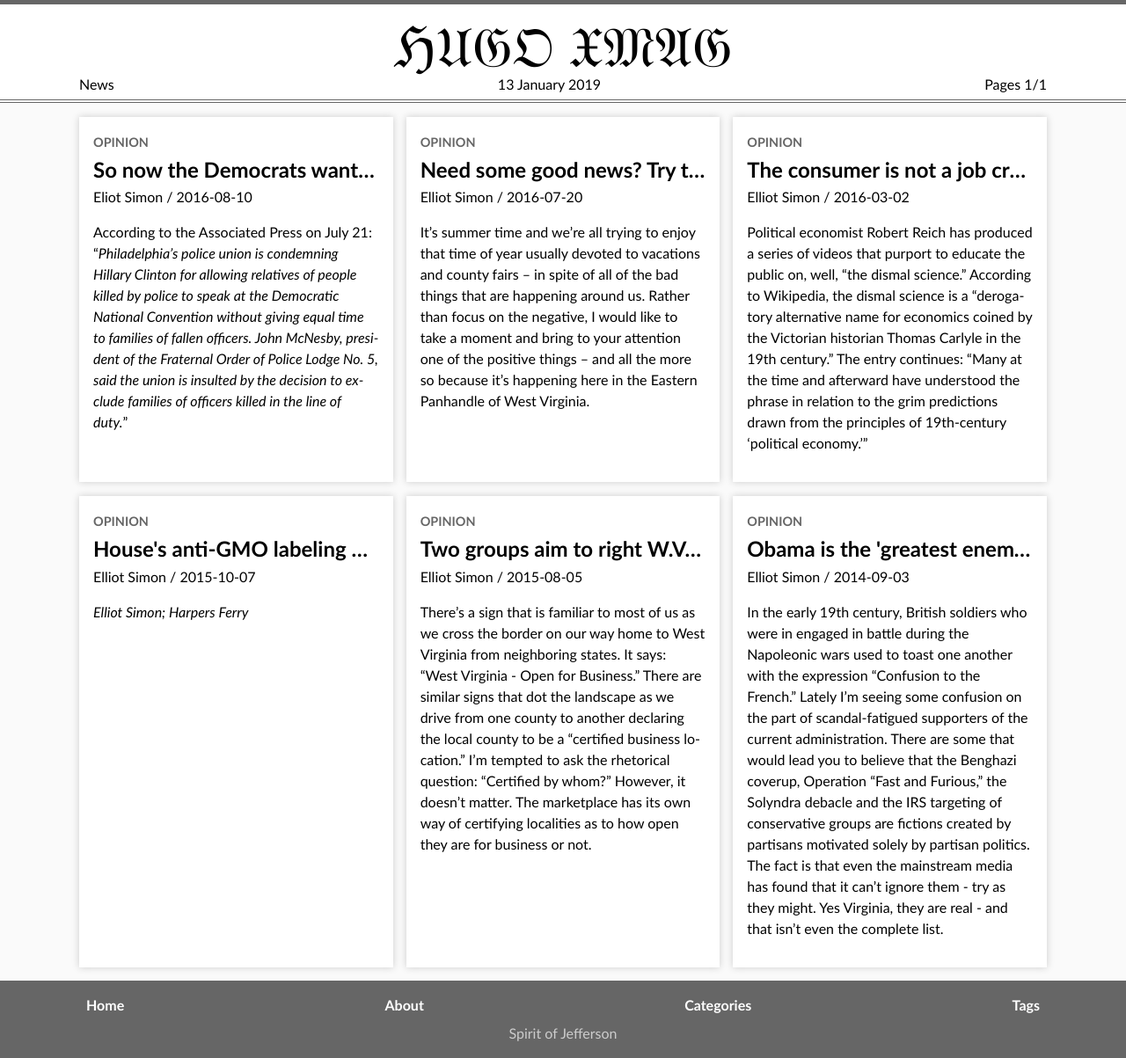
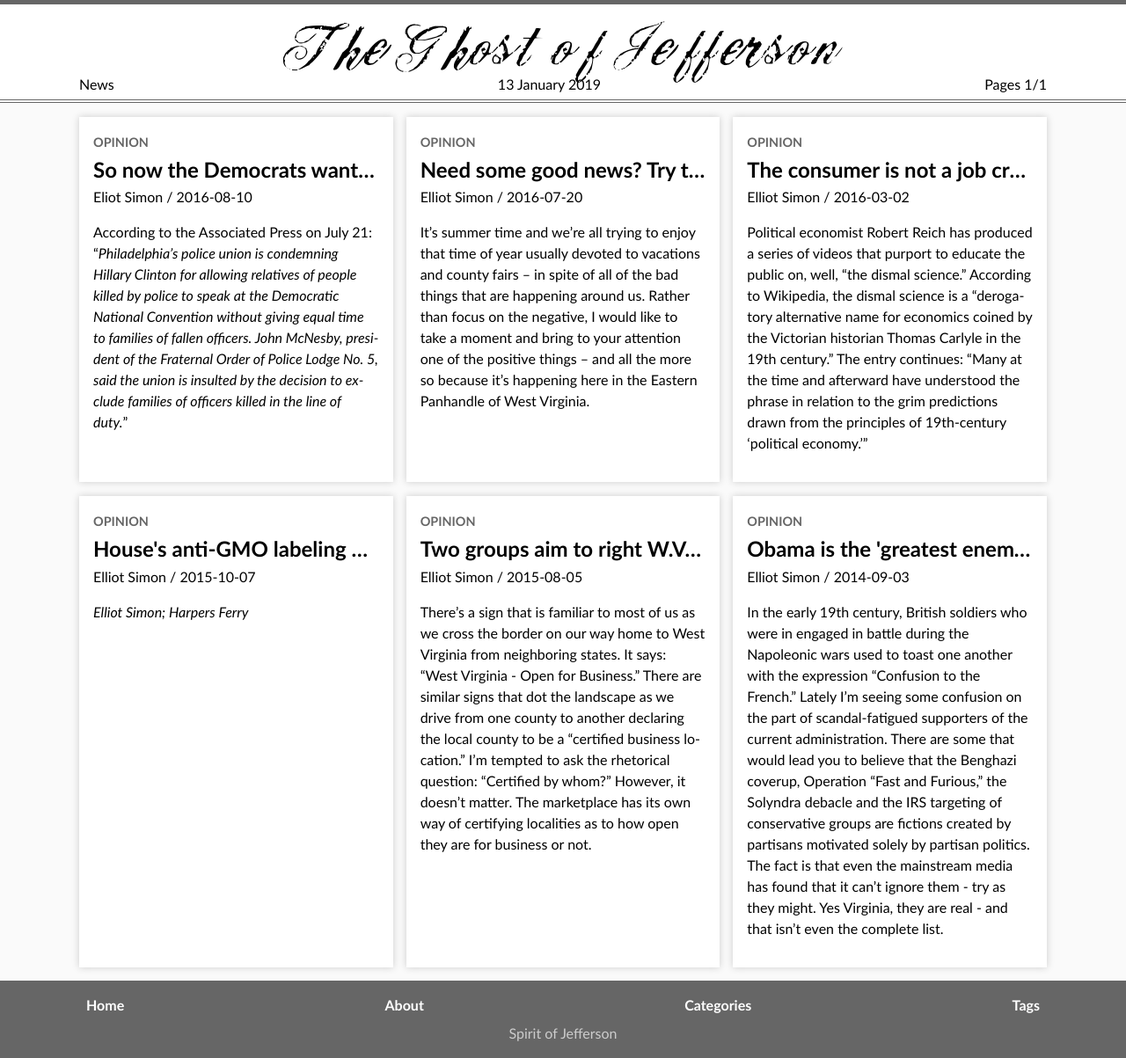
Before and after one commit to niden-net/ghostofjefferson-com, a Jekyll site: the page built from index.html, in a window 1280 px wide. Shown: the whole page at 88% size. Built offline with Jekyll 4.4.1, drawn with Linux system fonts in a browser that asks for light colours; the list of posts is cut into pages by our own code.

Commit message:
Changed the banner font

```diff
--- a/_includes/header.html
+++ b/_includes/header.html
@@ -1,7 +1,7 @@
 <nav class="header">
     <div class="banner">
         <a href="{{ site.url }}" class="text">
-            &Hfr;&Ufr;&Gfr;&Ofr; &Xfr;&Mfr;&Afr;&Gfr;
+            The Ghost of Jefferson
         </a>
     </div>
     <div class="head-meta">
--- a/assets/css/fonts.css
+++ b/assets/css/fonts.css
@@ -11,3 +11,11 @@ pre code {
   font-family: "Lucida Console", Monaco, 'STKaiti', 'KaiTi', 'SimKai', monospace;
   font-size: .85em;
 }
+
+@font-face {
+  font-family: "Civilian";
+  src:
+    local('civilian'),
+    url('/assets/fonts/civilian.ttf')
+    format('truetype');
+}
--- a/assets/css/style.css
+++ b/assets/css/style.css
@@ -28,6 +28,7 @@ main { margin-bottom: 15px; }
 }
 .header, .list section, article { background: #fff; }
 .banner { font-size: 4em; }
+.banner { font-family: "civilian", sans-serif; }
 .banner .text {
   display: block;
   line-height: 1em;
```
Also changed, not shown: assets/fonts/civilian.ttf (added).
